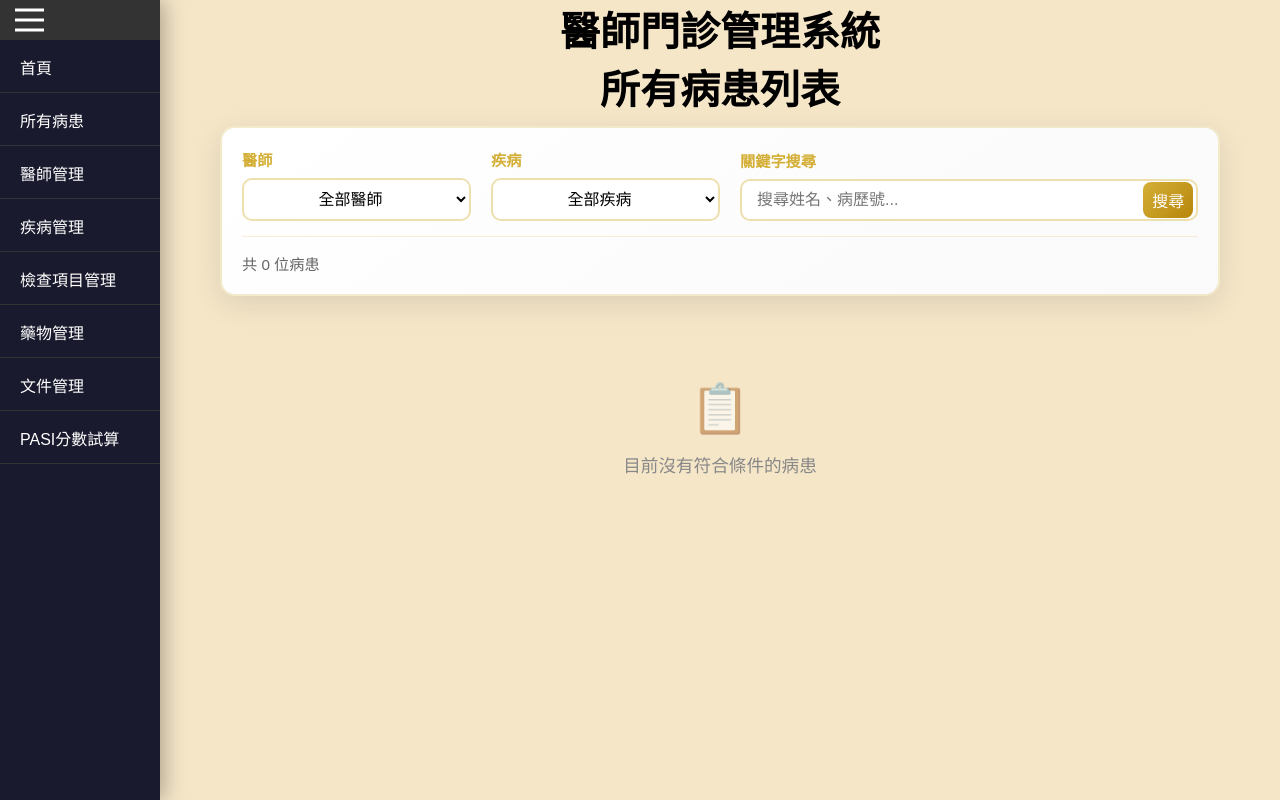
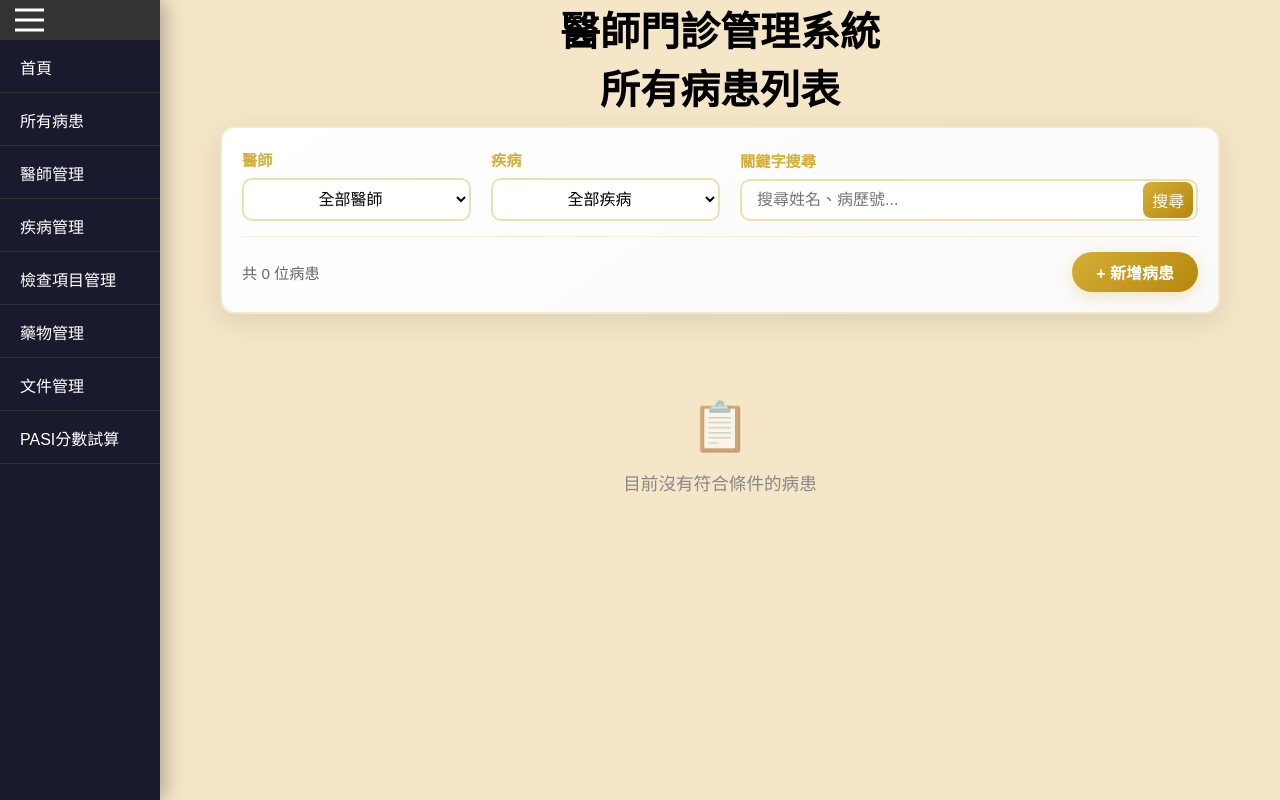
Before and after one commit to wayne861123/PatientManagementSystem, a Flask app: page /all-patients in a window 1280 px wide. Run offline with Flask 3, Linux system fonts and the light colour scheme; data that the repository does not hold is empty.

Commit message:
add 新增病患 button at all_patient page

```diff
--- a/app.py
+++ b/app.py
@@ -694,18 +694,10 @@ def add_patient():
             ip_address=flask_request.remote_addr
         )
         conn.commit()
-
-        # 取得醫師、疾病與病患列表
-        cursor.execute("SELECT * FROM doctors WHERE id = ?", (doctor_id,))
-        doctor = cursor.fetchone()
-
-        cursor.execute("SELECT * FROM diseases WHERE id = ?", (disease_id,))
-        disease = cursor.fetchone()
-
-        cursor.execute("SELECT * FROM patients WHERE doctor_id = ? AND disease_id = ? ORDER BY id", (doctor_id, disease_id))
-        patients = cursor.fetchall()
-
-        return render_template("doctor_disease_patients.html", doctor=doctor, disease=disease, patients=patients)
+        conn.close()
+
+        # 新增成功後導向所有病患列表（保留篩選條件）
+        return redirect(url_for("all_patients", doctor_id=doctor_id, disease_id=disease_id))
 
     conn.close()
     return render_template("add_patient.html",
--- a/static/style.css
+++ b/static/style.css
@@ -1436,6 +1436,9 @@ select {
 
 /* 篩選結果計數 */
 .filter-results {
+    display: flex;
+    justify-content: space-between;
+    align-items: center;
     margin-top: 15px;
     padding-top: 15px;
     border-top: 1px solid rgba(212, 175, 55, 0.2);
@@ -1444,6 +1447,12 @@ select {
 .result-count {
     color: #666;
     font-size: 0.95rem;
+}
+
+.filter-add-btn {
+    margin: 0;
+    padding: 8px 24px;
+    font-size: 1rem;
 }
 
 /* 病患卡片連結包裝 */
--- a/templates/all_patients.html
+++ b/templates/all_patients.html
@@ -30,6 +30,8 @@
         </div>
         <div class="filter-results">
             <span class="result-count">共 {{ patients|length }} 位病患</span>
+            <a href="{{ url_for('add_patient', doctor_id=selected_doctor_id, disease_id=selected_disease_id) }}"
+               class="add-btn filter-add-btn">+ 新增病患</a>
         </div>
     </div>
 
```
